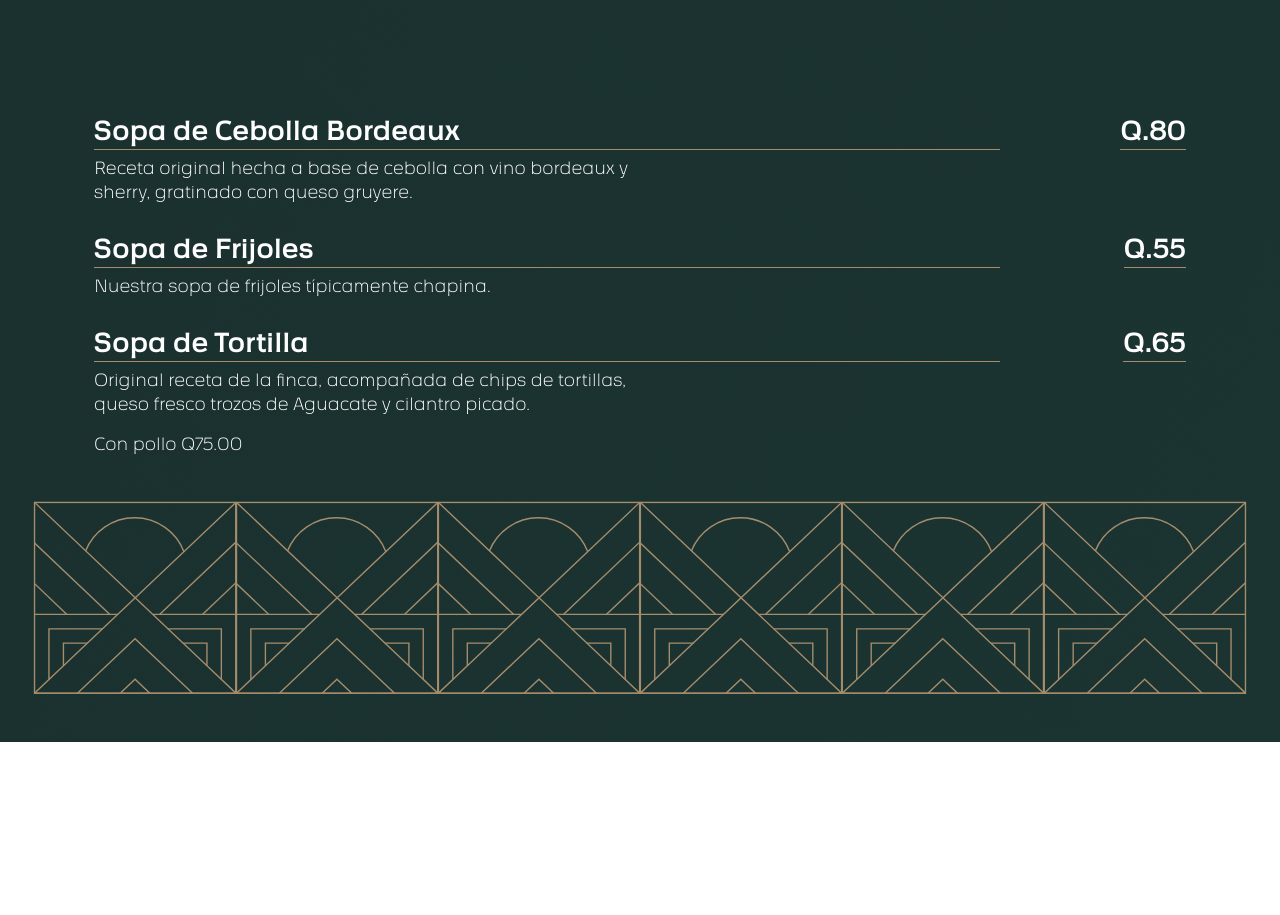
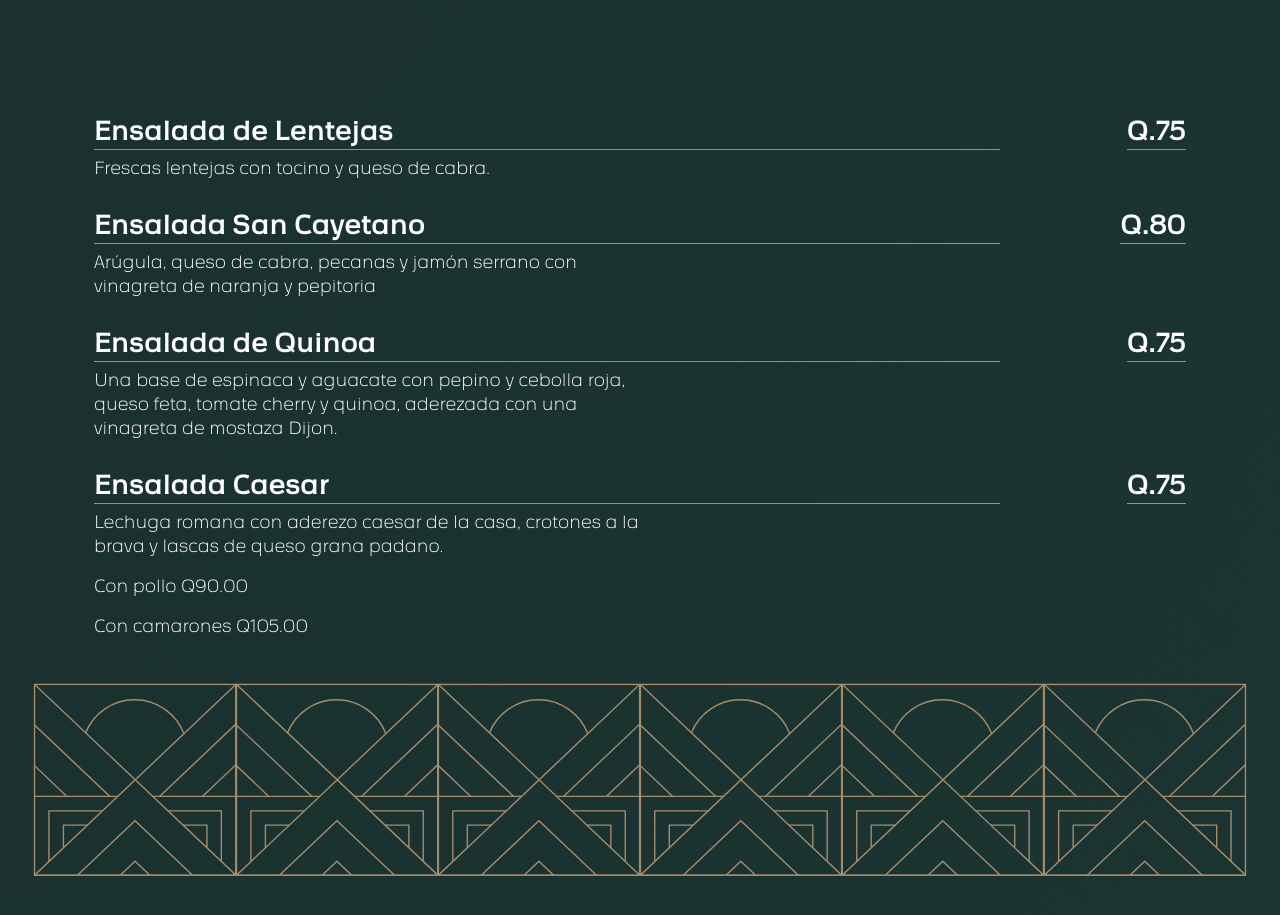
Before and after one commit to BambuTeam/letter-menu, a React (Create React App) app: page / in a window 1280 px wide. Shown: the part 7211-8126 px from the top of the page. Before the commit the page ends 7953 px from the top, so only its background shows below. Built offline with nearby package versions, Linux system fonts and the light colour scheme; a web font is replaced by a local one.

Commit message:
Ensaladas end

```diff
--- a/src/assets/components/Entradas.jsx
+++ b/src/assets/components/Entradas.jsx
@@ -287,18 +287,17 @@ const EntradasMenu = () => {
                 <Container>
                 <Row>
                 <Col xs={10} md={12} lg={10} className="Style_Entradas_List" >
-                <h2>Sopa de Cebolla Bordeaux   </h2>
+                <h2>Ensalada de Lentejas</h2>
                 </Col>
                 <Col xs={2} md={12} lg={2} className="Style_Entradas_List F_rigth" >
-                <h2>Q.80</h2>
+                <h2>Q.75</h2>
                 </Col>
 
                 </Row>
                 <Row>
                 <Col xs={12} md={12} lg={12} className="Style_Entradas_List" >
                     <p>
-                    Receta original hecha a base de cebolla con vino bordeaux y <br /> sherry, gratinado con
-                    queso gruyere.
+                    Frescas lentejas con tocino y queso de cabra.
                     </p>
                     </Col>
                 </Row>
@@ -311,17 +310,18 @@ const EntradasMenu = () => {
                  <Container>
                 <Row>
                 <Col xs={10} md={12} lg={10} className="Style_Entradas_List" >
-                <h2>Sopa de Frijoles </h2>
+                <h2>Ensalada San Cayetano   </h2>
                 </Col>
                 <Col xs={2} md={12} lg={2} className="Style_Entradas_List F_rigth" >
-                <h2>Q.55</h2>
+                <h2>Q.80</h2>
                 </Col>
 
                 </Row>
                 <Row>
                 <Col xs={12} md={12} lg={12} className="Style_Entradas_List" >
                     <p>
-                    Nuestra sopa de frijoles típicamente chapina.
+                    Arúgula, queso de cabra, pecanas y jamón serrano con <br /> vinagreta de naranja y pepitoria
+
 
                     </p>
                     </Col>
@@ -335,26 +335,51 @@ const EntradasMenu = () => {
                 <Container>
                 <Row>
                 <Col xs={10} md={12} lg={10} className="Style_Entradas_List" >
-                <h2>Sopa de Tortilla </h2>
+                <h2>Ensalada de Quinoa </h2>
                 </Col>
                 <Col xs={2} md={12} lg={2} className="Style_Entradas_List F_rigth" >
-                <h2>Q.65</h2>
+                <h2>Q.75</h2>
                 </Col>
 
                 </Row>
                 <Row>
                 <Col xs={12} md={12} lg={12} className="Style_Entradas_List" >
                     <p>
-                    Original receta de la finca, acompañada de chips de tortillas, <br /> queso fresco
-                    trozos de Aguacate y cilantro picado.
-                    </p>
-                    <p>
-                    Con pollo	Q75.00
+                    Una base de espinaca y aguacate con pepino y cebolla roja,<br /> queso feta, tomate
+                    cherry y quinoa, aderezada con una <br /> vinagreta de mostaza Dijon.
                     </p>
                     </Col>
                 </Row>
                 </Container>
+                 {/* E N D D E S A Y U N O S LIST */}
+                {/* D E S A Y U N O S LIST */}
 
+                <Container>
+                <Row>
+                <Col xs={10} md={12} lg={10} className="Style_Entradas_List" >
+                <h2>Ensalada Caesar </h2>
+                </Col>
+                <Col xs={2} md={12} lg={2} className="Style_Entradas_List F_rigth" >
+                <h2>Q.75</h2>
+                </Col>
+
+                </Row>
+                <Row>
+                <Col xs={12} md={12} lg={12} className="Style_Entradas_List" >
+                    <p>
+                    Lechuga romana con aderezo caesar de la casa, crotones a la <br /> brava y
+                    lascas de queso grana padano.
+                    </p>
+                    <p>
+                    Con pollo		Q90.00
+                    </p>
+                    <p>
+                    Con camarones	Q105.00
+                    </p>
+                    </Col>
+                </Row>
+                </Container>
+                 {/* E N D D E S A Y U N O S LIST */}
 
             </Container>
             <div>
```
